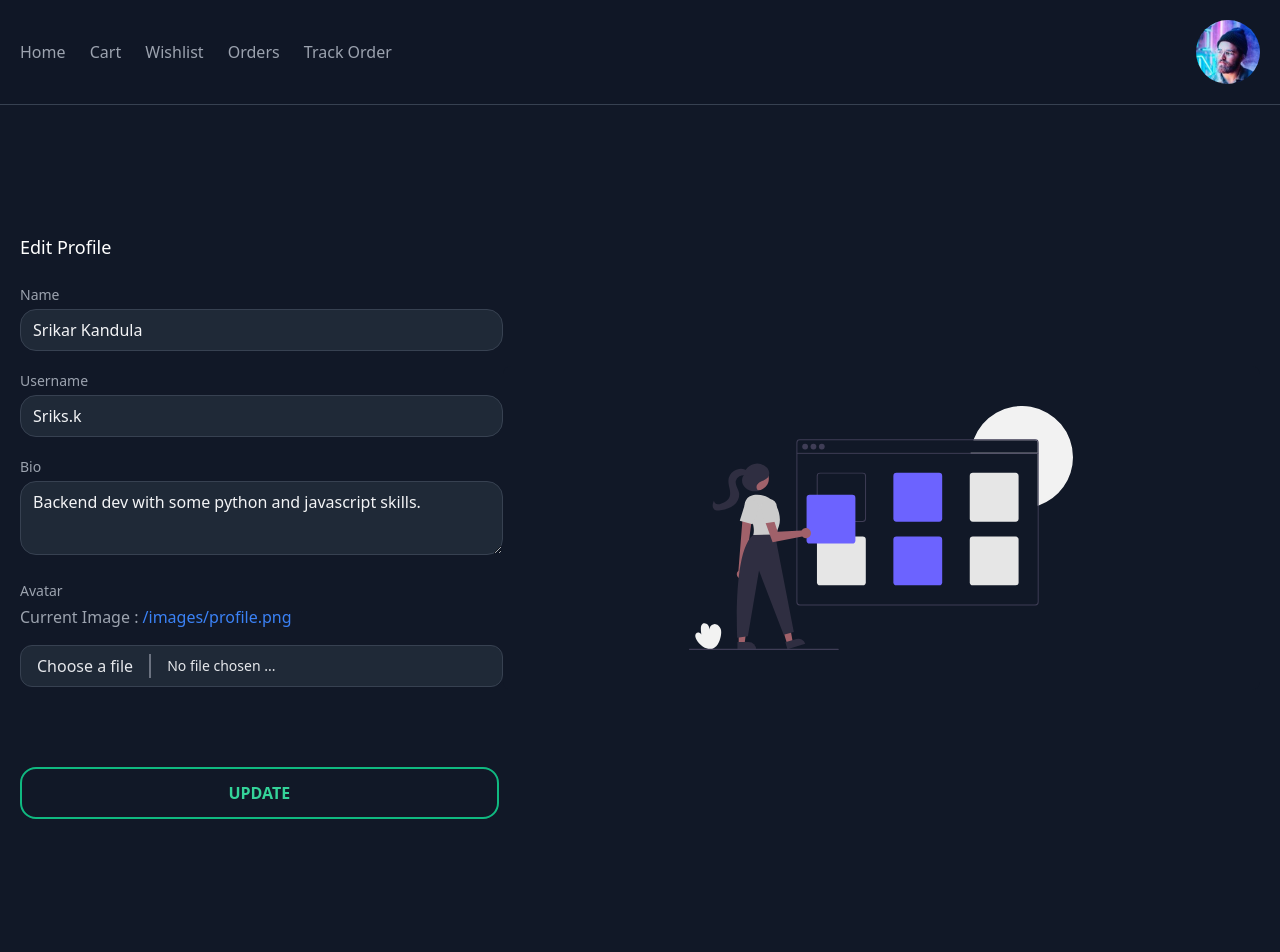
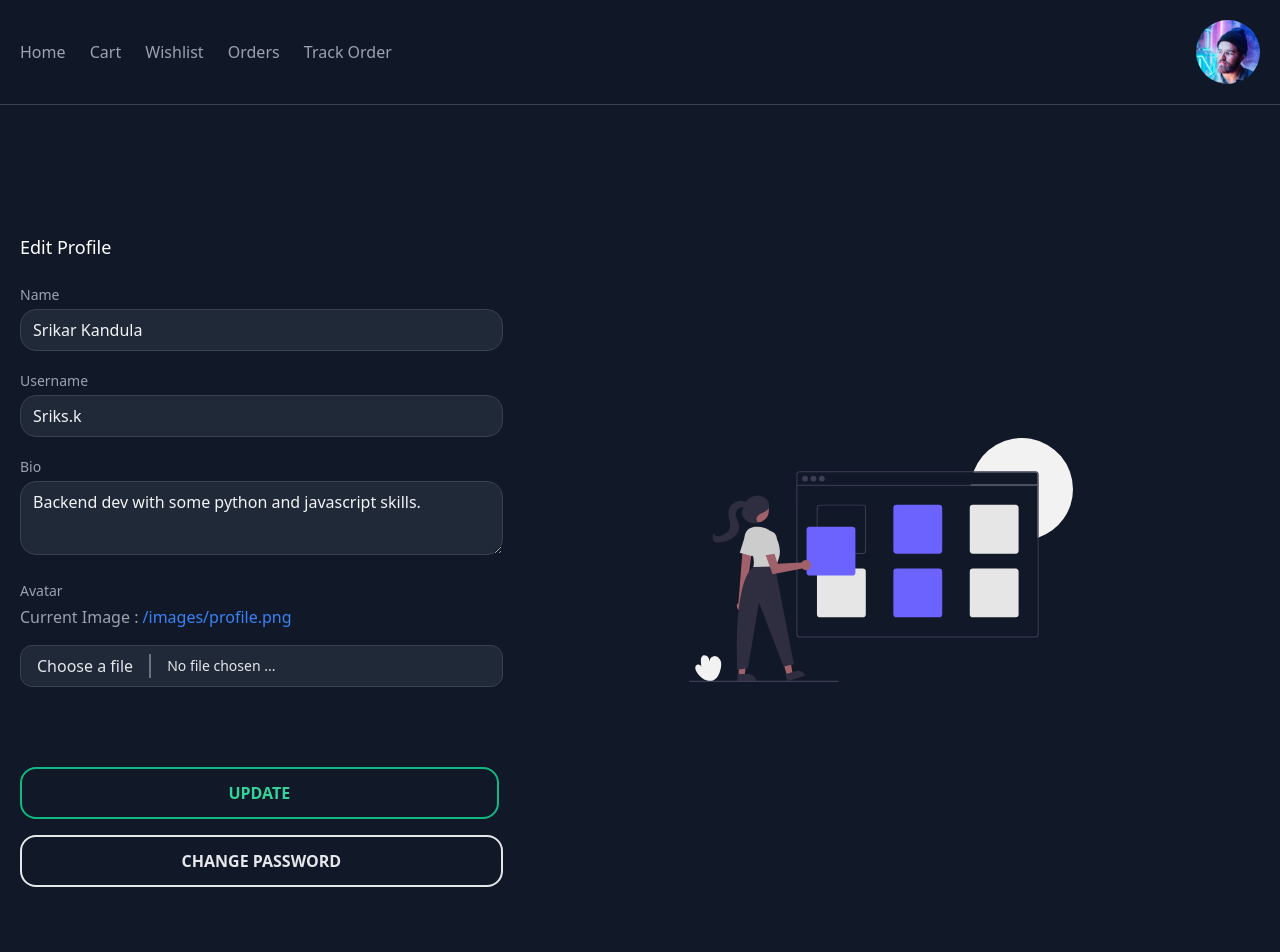
Before and after one commit to PraveenMalethia/basketiya-2, a Nuxt app: page /profile/edit-profile in a window 1280 px wide. Shown: the top 952 px of the page. Built offline with nearby package versions, Linux system fonts and the light colour scheme.

Commit message:
asoidjas

```diff
--- a/assets/css/tailwind.css
+++ b/assets/css/tailwind.css
@@ -13,7 +13,7 @@
 }
 
 .btn-secondary {
-  @apply text-gray-200 hover:text-gray-800 bg-transparent border-2 border-solid border-gray-200 hover:bg-gray-200 font-bold uppercase rounded-full outline-none focus:outline-none transition-all duration-150
+  @apply text-gray-200 hover:text-gray-800 text-center bg-transparent border-2 border-solid border-gray-200 hover:bg-gray-200 font-bold uppercase rounded-2xl outline-none focus:outline-none transition-all duration-150
 }
 
 .btn-success {
--- a/pages/profile/edit-profile.vue
+++ b/pages/profile/edit-profile.vue
@@ -95,6 +95,12 @@
         >
           Update
         </button>
+        <nuxt-link
+          to="/reset-password"
+          class="btn-secondary py-3 px-3 mt-3"
+        >
+          change Password
+        </nuxt-link>
       </div>
       <div
         class="
```
